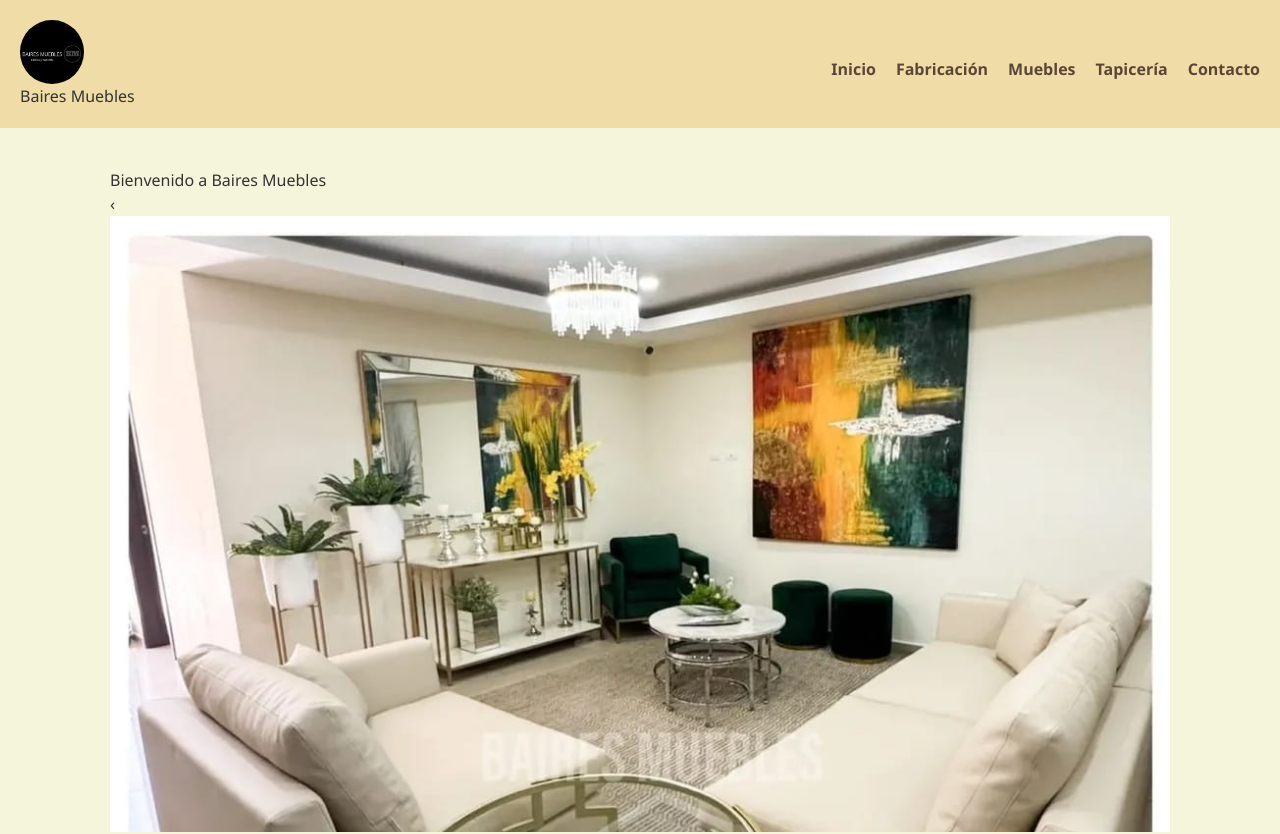
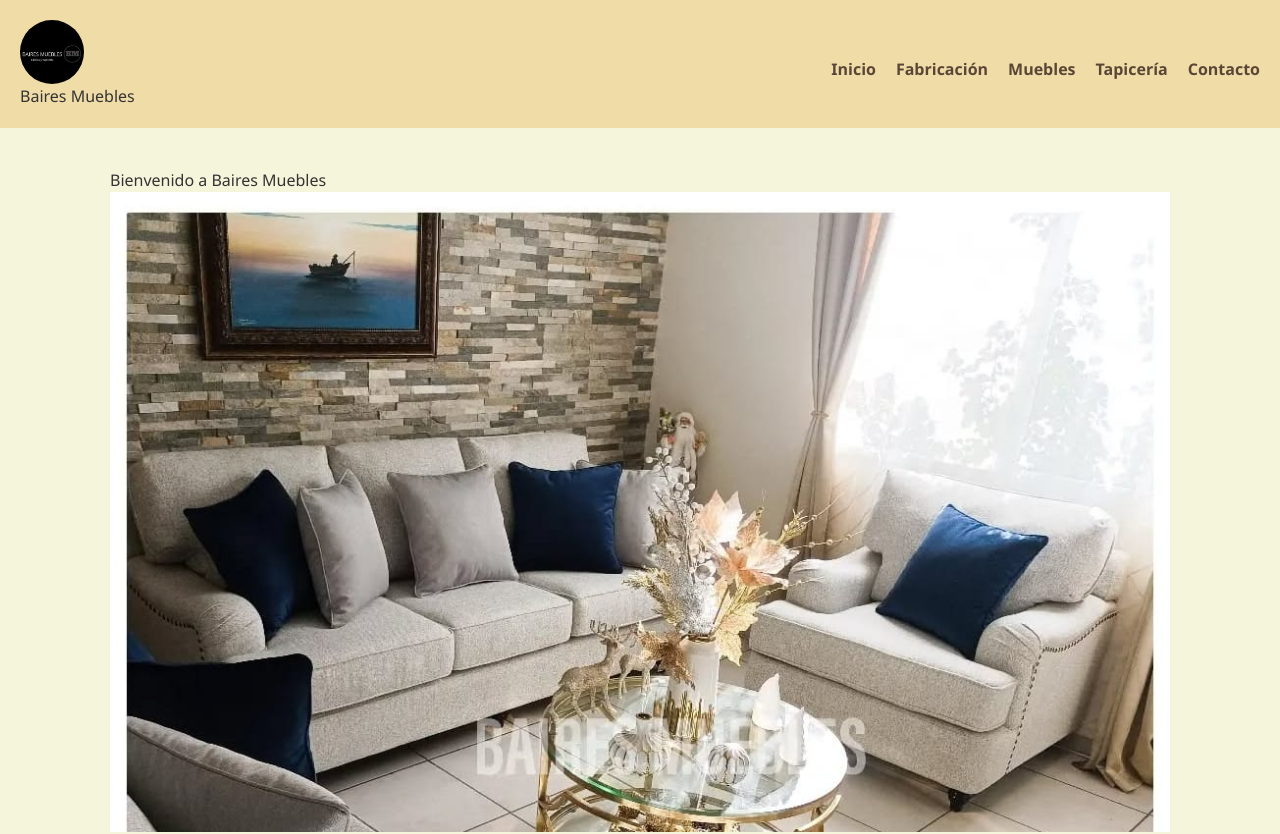
Before and after one commit to Kris1081/BairesMueblesSPA, a React (Vite) app: page / in a window 1280 px wide. Shown: the top 834 px of the page. Built offline with nearby package versions, Linux system fonts and the light colour scheme.

Commit message:
Carousel Automatico

```diff
--- a/src/components/Carousel/Carousel.jsx
+++ b/src/components/Carousel/Carousel.jsx
@@ -1,31 +1,32 @@
-import React, {useState} from 'react';
-import './Carousel.css';
+import React, { useState, useEffect } from 'react';
+import './Carousel.css'; // Asegúrate de tener estilos si deseas
 
 const images = [
-
   '/Img/Car1.jpg',
   '/Img/Car2.jpg',
   '/Img/Car3.jpg',
 ];
-function Carousel(){
-    const[currentIndex, setCurrentIndex] = useState(0);
 
-    const nextSlide = () => {
-        setCurrentIndex((currentIndex + 1)% images.length);
-    };
+const waitTime = 3000; // 3 segundos
 
-    const prevSlide = () => {
-        setCurrentIndex((currentIndex - 1 + images.length)% images.length)
-    };
+function Carousel() {
+  const [currentIndex, setCurrentIndex] = useState(0);
+
+  useEffect(() => {
+    const interval = setInterval(() => {
+      setCurrentIndex((prevIndex) =>
+        (prevIndex + 1) % images.length
+      );
+    }, waitTime);
+
+    return () => clearInterval(interval); // Limpieza al desmontar
+  }, []);
 
   return (
     <div className="carousel">
-            <button onClick={prevSlide}>‹</button>
-            <img src={images[currentIndex]} alt="slide" />
-            <button onClick={nextSlide}>›</button>
+      <img src={images[currentIndex]} alt={`Slide ${currentIndex + 1}`} />
     </div>
   );
-
 }
 
 export default Carousel;
```
Lines whose indentation alone changed are shown as unchanged.
